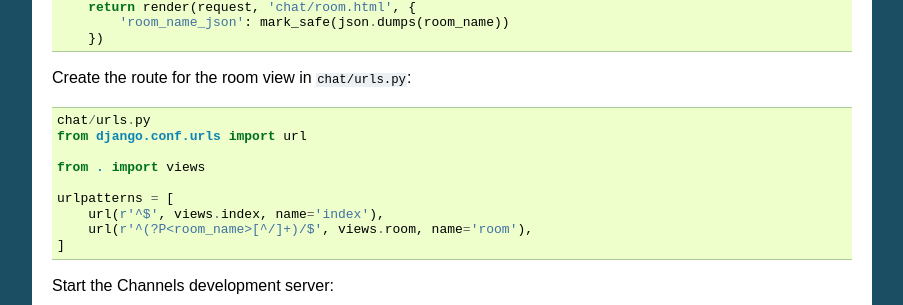
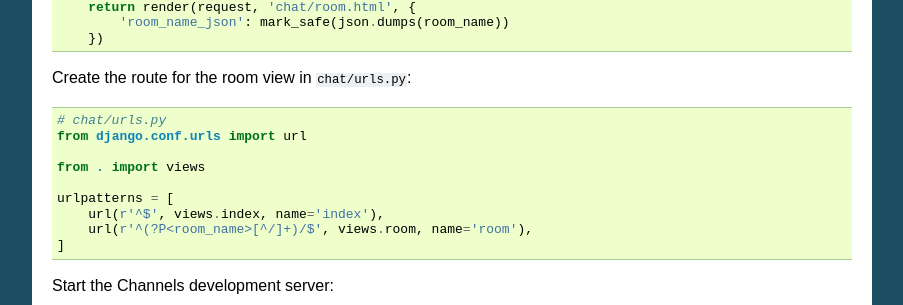
Before and after one commit to phillipchain/DjangoChannels, a Sphinx documentation site: the page built from docs/tutorial/part_2.rst, in a window 1280 px wide and 900 px high, scrolled down 1296 px. Shown: the part 147-452 px from the top of the window, without its empty margins (198-1101 px from the left). Built offline with Sphinx 7.4.7, drawn with Linux system fonts in a browser that asks for light colours.

```diff
--- a/docs/tutorial/part_2.rst
+++ b/docs/tutorial/part_2.rst
@@ -91,7 +91,7 @@ Add the imports of ``mark_safe`` and ``json`` and add the ``room`` view function
 
 Create the route for the room view in ``chat/urls.py``::
 
-    chat/urls.py
+    # chat/urls.py
     from django.conf.urls import url
 
     from . import views
```
